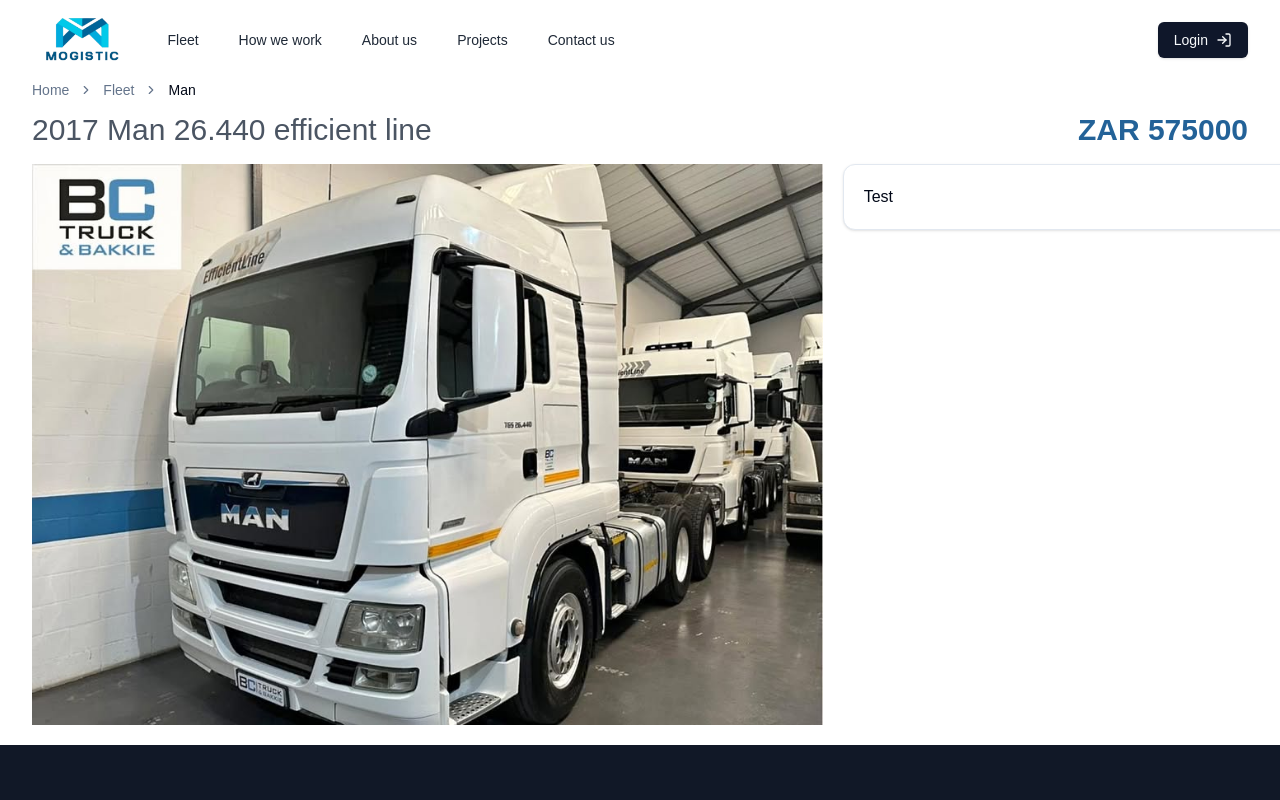
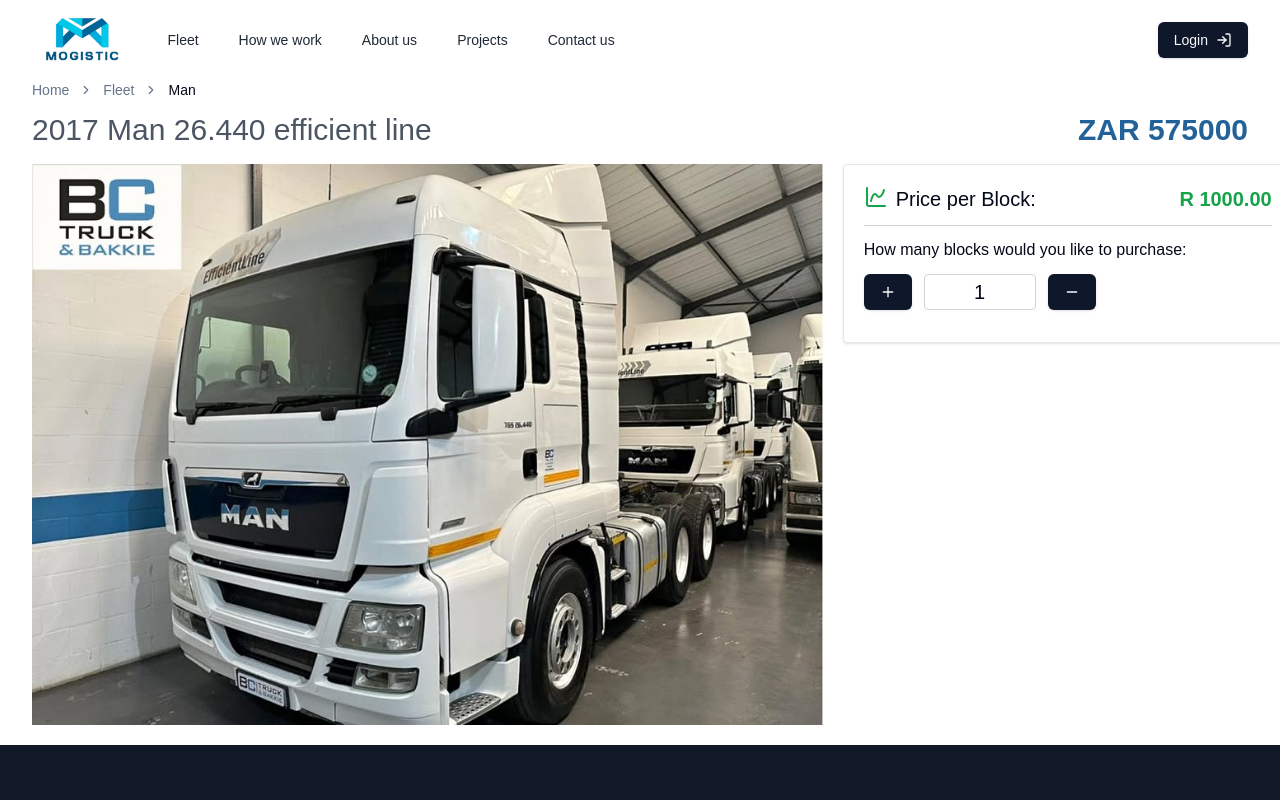
Before and after one commit to MauriceDev1/logistica, a Next.js app: page /fleet/1 in a window 1280 px wide. Shown: the top 800 px of the page. Built offline with nearby package versions, Linux system fonts and the light colour scheme.

Commit message:
fixed code

```diff
--- a/app/(website)/fleet/[id]/page.tsx
+++ b/app/(website)/fleet/[id]/page.tsx
@@ -1,13 +1,17 @@
 "use client"
 
-import React from 'react'
+import React, { useState } from 'react'
 import { useParams } from 'next/navigation'
 import Fleet from "@/data/mock/Fleet.json"
 import { Breadcrumb, BreadcrumbItem, BreadcrumbLink, BreadcrumbList, BreadcrumbPage, BreadcrumbSeparator } from '@/components/ui/breadcrumb'
 import Image from 'next/image'
 import { Card } from '@/components/ui/card'
+import { ChartSpline, Minus, Plus } from 'lucide-react'
+import { Separator } from '@/components/ui/separator'
+import { Button } from '@/components/ui/button'
 
 const Details = () => {
+  const [count, setCount] = useState(1);
   const params = useParams();
   const TruckData = Fleet.find(i => i.id === Number(params.id));
   return (
@@ -48,9 +52,26 @@
           />
         </div>
         <div className='w-1/3 sticky top-20 h-36'>
-          <Card className="w-[450px] p-5">
-
-            <h1>Test</h1>
+          <Card className="w-[450px] p-5 rounded-sm">
+            <div className='w-full flex justify-between text-xl'>
+              <h1 className='flex gap-2'><ChartSpline className='text-green-600' /> Price per Block:</h1>
+              <h1 className='text-green-600 font-semibold'>R 1000.00</h1>
+            </div>
+            <Separator className='my-3 bg-gray-300'/>
+            <div className=''>
+              <p>How many blocks would you like to purchase:</p>
+            </div>
+            <div className='w-full flex gap-3 py-3'>
+                <Button onClick={() => setCount(prv => prv + 1)}>
+                  <Plus />
+                </Button>
+                <div className='w-28 border border-gray-300 rounded-sm text-xl flex h-9'>
+                  <p className='m-auto'>{count}</p>
+                </div>
+                <Button onClick={() => setCount(prv => prv - 1)}>
+                  <Minus />
+                </Button>
+            </div>
           </Card>
         </div>
       </div>
--- a/app/page.tsx
+++ b/app/page.tsx
@@ -22,7 +22,7 @@
           <p className="py-5 text-lg">
             Invest in the future of logistics without the hassle of daily management. With Logistic Syndication, you can own a share in a thriving logistics company by purchasing investment blocks. Alongside other investors, you’ll contribute to funding essential assets that keep the business moving. Enjoy the benefits of ownership while our expert team handles operations, allowing you to focus on your life—without the stress of running the business.
           </p>
-          <Button className="mt-3">More Info</Button>
+          <Button className="mt-3 bg-customBlue hover:bg-customBlueHover">More Info</Button>
         </div>
         <div className="w-1/2 h-96 bg-ship_doc bg-cover">
 
@@ -40,7 +40,7 @@
           <p className="py-5 text-lg">
           Syndication is a way for multiple investors to pool their money together to fund a large-scale investment, such as real estate, startups, or media projects. This allows investors to access high-value opportunities with lower risk and shared profits, while benefiting from expert management and strategic growth.
           </p>
-          <Button className="mt-3">More Info</Button>
+          <Button className="mt-3 bg-customBlue hover:bg-customBlueHover">More Info</Button>
         </div>
       </div>
 
@@ -52,7 +52,7 @@
           <p className="py-5 text-lg">
             Invest in the future of logistics without the hassle of daily management. With Logistic Syndication, you can own a share in a thriving logistics company by purchasing investment blocks. Alongside other investors, you’ll contribute to funding essential assets that keep the business moving. Enjoy the benefits of ownership while our expert team handles operations, allowing you to focus on your life—without the stress of running the business.
           </p>
-          <Button className="mt-3">More Info</Button>
+          <Button className="mt-3 bg-customBlue hover:bg-customBlueHover">More Info</Button>
         </div>
         <div className="w-1/2 h-96 bg-truck-2 bg-cover" />
       </div>
--- a/components/HomeDash.tsx
+++ b/components/HomeDash.tsx
@@ -26,7 +26,7 @@
               cx="80"
               cy="80"
               fill="transparent"
-              stroke="#60e6a8"
+              stroke="#61CAE9"
               strokeLinecap="round"
               strokeWidth="12"
               strokeDasharray="439.6"
```
